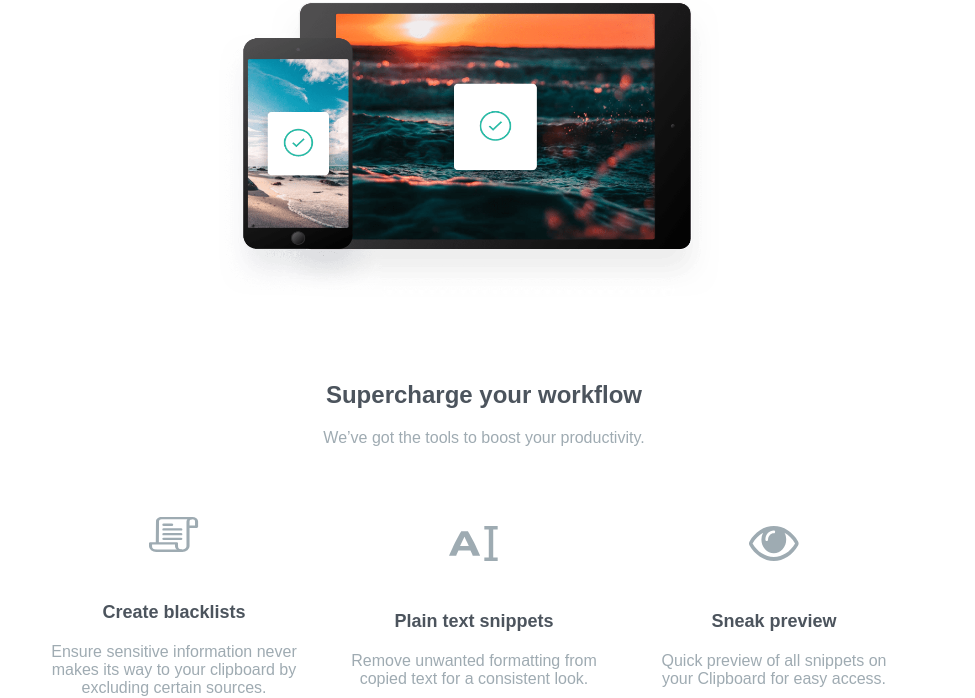
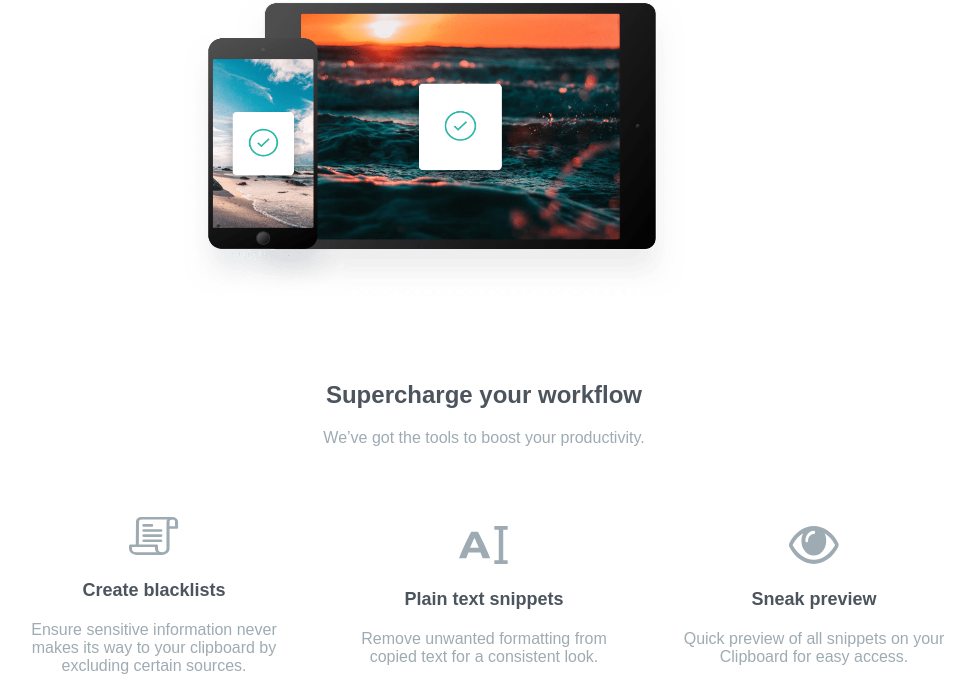
Before and after one commit to Annieleoliveiraa/landing-page, a plain HTML site: page index.html in a window 1280 px wide. Shown: the part 1096-1794 px from the top of the page, without its empty margins (156-1131 px from the left). Drawn offline with Linux system fonts and the light colour scheme; a web font is replaced by a local one.

Commit message:
Alterando os icones do projeto

```diff
--- a/styles/style.scss
+++ b/styles/style.scss
@@ -125,7 +125,7 @@
 
    img {
      width: 50px;
-     height: 35px;
+     height: 38px;
      margin-right: auto;
      margin-left: auto;
    }
@@ -138,10 +138,11 @@
      text-align: center;
      font-size: 18px;
      color: $blackgray-color;
+     margin-top: 5px;
    }
 
    .text1 {
-     width: 250px;
+     width: 280px;
      margin-top: -10px;
    }
  }
```
Also changed, not shown: styles/style.css, 1 other file.
